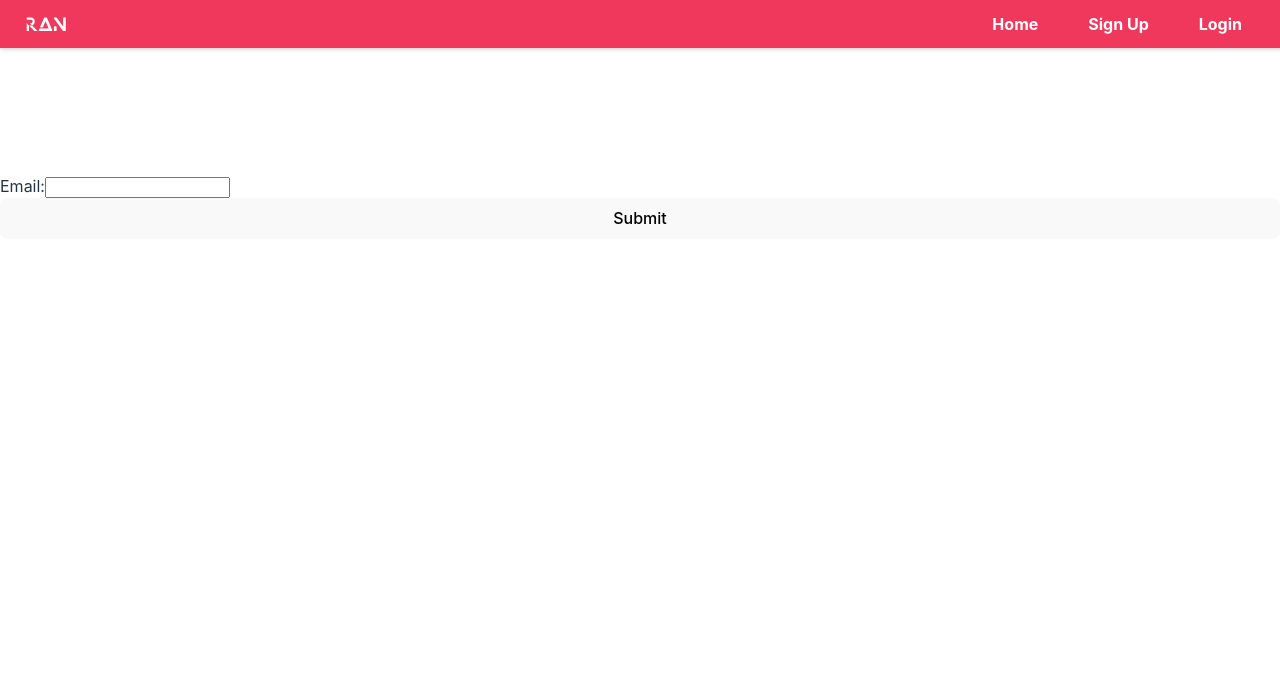
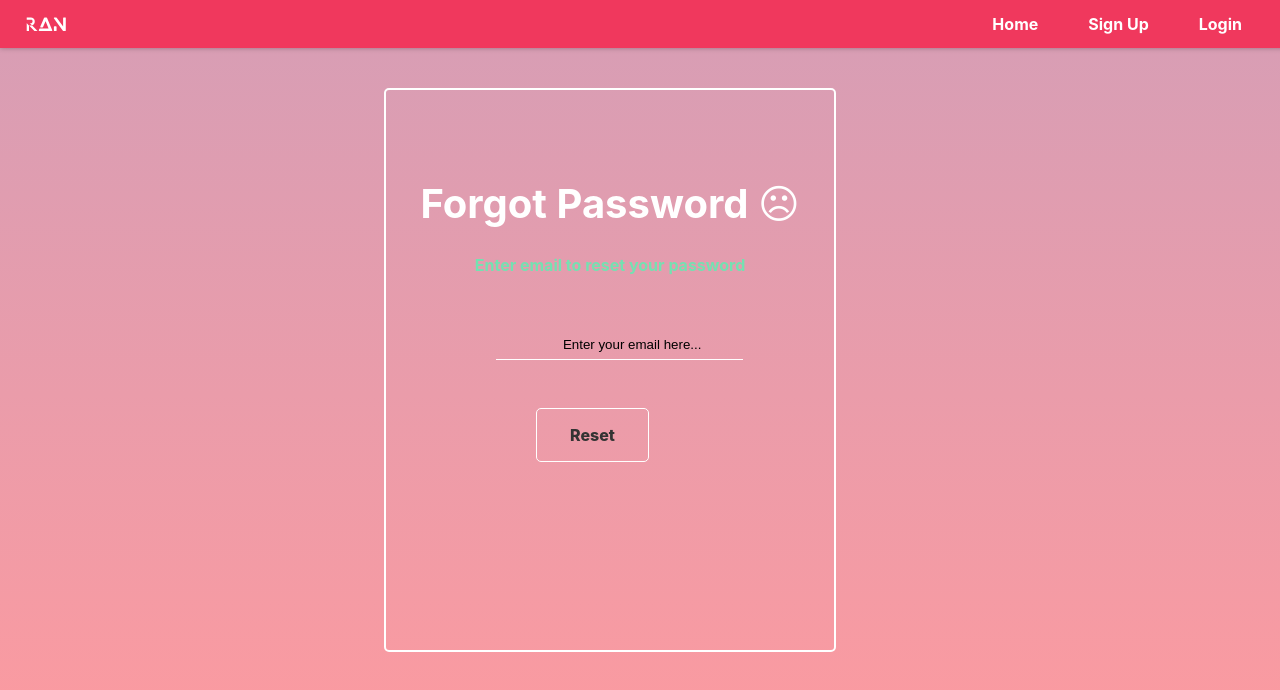
Before and after one commit to Abhinav352/MainProject_S8, a React (Vite) app in the folder main/: page /forgot-password in a window 1280 px wide. Shown: the top 690 px of the page. Built offline with nearby package versions, Linux system fonts and the light colour scheme; no server answers; a web font is replaced by a local one.

Commit message:
forgot password updated

```diff
--- a/main/dev-dist/sw.js
+++ b/main/dev-dist/sw.js
@@ -82,7 +82,7 @@ define(['./workbox-b5f7729d'], (function (workbox) { 'use strict';
     "revision": "3ca0b8505b4bec776b69afdba2768812"
   }, {
     "url": "index.html",
-    "revision": "0.v3rar19ifqo"
+    "revision": "0.qb6dhp8nis8"
   }], {});
   workbox.cleanupOutdatedCaches();
   workbox.registerRoute(new workbox.NavigationRoute(workbox.createHandlerBoundToURL("index.html"), {
--- /dev/null
+++ b/main/src/assets/Forgot.css
@@ -0,0 +1,151 @@
+.forgot-container {
+  background-image: linear-gradient(
+    to top,
+    #ff9a9e 0%,
+    hsl(335, 41%, 73%) 99%,
+    #ad99a7 100%
+  );
+  padding-top: 2vh;
+  height: 100vh;
+  width: 100vw;
+  box-sizing: border-box;
+  -webkit-font-smoothing: antialiased;
+  -moz-osx-font-smoothing: grayscale;
+  text-rendering: optimizeLegibility;
+}
+.forgot-row {
+  display: grid;
+  width: 85vw;
+  max-width: 35vw;
+  color: #fff;
+  text-align: center;
+  place-items: center;
+  margin: 9dvh 30dvw;
+  min-height: 70vh;
+  border: 2px solid white;
+
+  border-radius: 5px;
+}
+
+.forgot-row h1 {
+  margin-top: -10dvh;
+
+  font-size: 2.5em;
+}
+
+.forgot-row .formy-group {
+  margin: 0.5em 0;
+}
+
+.information-text {
+  margin-top: -1vh;
+  color: #62ebb2dd;
+}
+
+.forgot-row .formy-group input {
+  display: block;
+  padding: 0.5em 5em;
+  width: 30%;
+  margin-top: 4em;
+  margin-left: 20%;
+  margin-bottom: 0.5em;
+  background-color: inherit;
+  border: none;
+  border-bottom: 1px solid #ffffff;
+  color: #eee;
+}
+.forgot-row .formy-group button {
+  display: block;
+
+  width: 30%;
+  margin-top: 2em;
+  text-align: center;
+  margin-left: 20%;
+  margin-bottom: 0.5em;
+  background-color: inherit;
+  border: none;
+  border-bottom: 1px solid #555;
+  color: #eee;
+}
+.forgot-row .formy-group input::placeholder {
+  color: rgb(0, 0, 0);
+  margin-left: -7vh;
+}
+
+.forgot-row .formy-group input:focus,
+.forgot-row .formy-group button:focus {
+  background-color: #fff;
+  color: #000;
+  border: none;
+  animation: pulse 1s infinite ease;
+}
+.forgot-row .formy-group button {
+    position: relative;
+  border: 1px solid #fff;
+  border-radius: 5px;
+  outline: none;
+  -moz-user-select: none;
+  user-select: none;
+  color: #333;
+  font-weight: 800;
+  cursor: pointer;
+  margin-top: 3em;
+  padding: 2vh 1vw;
+  margin-left:9vw;
+}
+.forgot-row .formy-group button:hover,
+.forgot-row .formy-group button:focus {
+  background-color: #fff;
+}
+.forgot-row .formy-group button.is-loading::after {
+  animation: spinner 500ms infinite linear;
+  content: "";
+  position: absolute;
+  margin-left: 2em;
+  border: 2px solid #000;
+  border-radius: 100%;
+  border-right-color: transparent;
+  border-left-color: transparent;
+  height: 1em;
+}
+
+
+
+@media only screen and (min-width: 811px) and (max-width: 1225px) {
+
+
+    .forgot-row .formy-group button{
+        margin-left: 12vw;
+    }
+}
+
+@media screen and (max-width: 600px) {
+  .forgot-row {
+
+    max-width: 75vw;
+    margin-left: 6vh;
+  }
+  .forgot-row h1 {
+    margin-top: -17dvh;
+
+    font-size: 2.5em;
+  }
+
+  .forgot-row .formy-group {
+    margin: 0.5em 0;
+  }
+
+  .information-text {
+    margin-top: 3vh;
+    padding-bottom: 3vh;
+    color: #62ebb2dd;
+  }
+  .forgot-row .formy-group input:focus{
+    width:15vh;
+    height:4vh;
+  }
+  .forgot-row .formy-group button{
+    margin-left: 15vh;
+}
+
+}
--- a/main/src/assets/ForgotPassword.jsx
+++ b/main/src/assets/ForgotPassword.jsx
@@ -1,6 +1,6 @@
 import React, { useState } from 'react';
 import axios from 'axios';
-
+import './Forgot.css';
 const ForgotPassword = () => {
   const [email, setEmail] = useState('');
   const [message, setMessage] = useState('');
@@ -11,26 +11,41 @@ const ForgotPassword = () => {
 
     try {
       await axios.post('http://localhost:5000/login/forgot-password', { userEmail: email });
-      setMessage('Password reset instructions have been sent to your email.');
+      alert('Password reset instructions have been sent to your email.');
       setEmail('');
     } catch (err) {
-      setError('An error occurred while processing the forgot password request.');
+      alert('Please enter valid user email');
       console.error(err);
+    }finally{
+      setEmail('');
+    }
+  };
+  const handleKeyDown = (e) => {
+    if (e.key === 'Enter') {
+      handleSubmit(e);
     }
   };
 
+
   return (
-    <div>
-      <h2>Forgot Password</h2>
-      <form onSubmit={handleSubmit}>
+    <div className='forgot-container'>
+      <div className='forgot-row'>
+        <form >
+      <h1>Forgot Password &#9785;</h1>
+
+      <div className='formy-group'>
+      <h4 className="information-text">Enter email to reset your password</h4>
         <label>
-          Email:
-          <input type="email" value={email} onChange={(e) => setEmail(e.target.value)} />
+
+          <input type="email" id="user_email" placeholder = 'Enter your email here...  ' value={email} onChange={(e) => setEmail(e.target.value)}  onKeyDown={handleKeyDown} />
         </label>
-        <button type="submit">Submit</button>
-      </form>
+        <button type="submit" onClick={handleSubmit}>Reset</button>
+
+      </div>
       {message && <p>{message}</p>}
       {error && <p>{error}</p>}
+      </form>
+    </div>
     </div>
   );
 };
--- a/main/src/assets/NavBar.css
+++ b/main/src/assets/NavBar.css
@@ -1,22 +1,20 @@
-body{
-
+body {
   margin: 0;
   padding: 0;
-
 }
 .navbar {
-   display:flex;
+  display: flex;
   justify-content: right;
   align-items: center;
   width: 100%;
   z-index: 100;
-   padding: 1.5vh ;
+  padding: 1.5vh;
   box-shadow: 0px 0px 5px rgba(0, 0, 0, 0.3);
   background-color: #f0385d;
 }
 
- .mobileonly{
-   display:none;
+.mobileonly {
+  display: none;
 }
 
 ul {
@@ -25,26 +23,20 @@ body{
   margin: 0;
 }
 
-
-
-
-
-
-
- .nav-text{
+.nav-text {
   color: rgb(255, 255, 255);
   font-weight: bold;
   margin-right: 50px;
   transition: 0.5s;
 }
- .nav-text:hover{
+.nav-text:hover {
   color: rgb(0, 0, 0);
 }
- .nav-text-active:hover{
+.nav-text-active:hover {
   color: rgb(13, 12, 12);
 }
 
- .nav-text-active{
+.nav-text-active {
   color: rgb(0, 0, 0);
   font-weight: bold;
   margin-right: 50px;
@@ -59,7 +51,7 @@ body{
     z-index: 10;
   }
 
-   a{
+  a {
     align-items: right;
   }
 
@@ -70,12 +62,12 @@ body{
     height: 60px;
     z-index: 1000;
     margin-top: 0.2vh;
-   left:0;
+    left: 0;
   }
-   .logopicmob{
+  .logopicmob {
     display: none;
   }
-   .mobileonl{
+  .mobileonl {
     display: none;
   }
 }
@@ -91,29 +83,23 @@ body{
 
     padding: 2vh 1vw;
   }
-   .mobileonly{
+  .mobileonly {
     display: block;
     z-index: 100;
-
-
   }
   .mobileonly {
-     margin: 0 7vw;
+    margin: 0 10vw;
   }
-   .mobileonl{
+  .mobileonl {
     display: block;
     z-index: 100;
-
-
   }
   .mobileonl {
-    margin: 0 10vw;
+    margin: 0 15vw;
   }
-   ul{
+  ul {
     display: none;
-
   }
-
 
   .logopicmob {
     position: fixed;
@@ -123,15 +109,11 @@ body{
     top: 3%;
     left: 30%;
   }
-   a{
-     font-size:5vw;
+  a {
+    font-size: 5vw;
     padding: 2vh 3.5vw;
-
   }
-   .logopic{
+  .logopic {
     display: none;
   }
-
-
-
 }
```
Also changed, not shown: main/src/assets/Chat.css (+18 -11 lines), main/src/assets/Loc.css (+32 -22 lines). Lines whose indentation alone changed are shown as unchanged.
